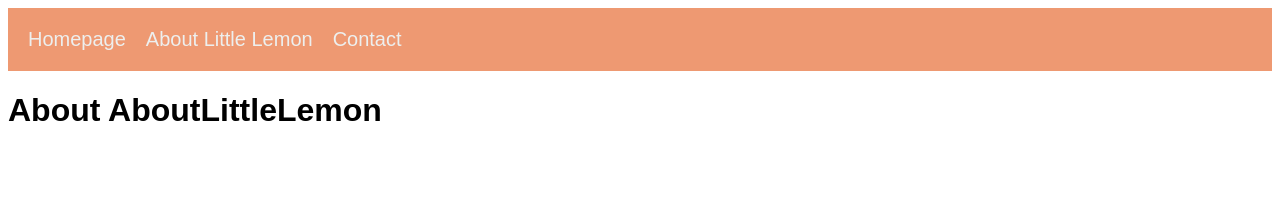
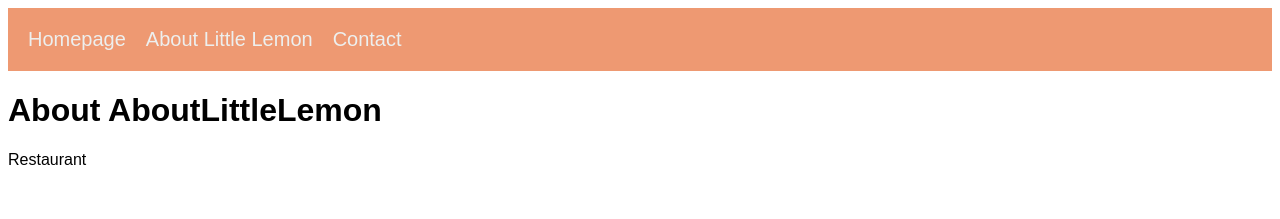
Before and after one commit to Prince-Sedem/React-Navbar, a React (Create React App) app: page /about in a window 1280 px wide. Shown: the top 219 px of the page. Built offline with nearby package versions, Linux system fonts and the light colour scheme.

Commit message:
Update file with paragraph

```diff
--- a/src/AboutLittleLemon.js
+++ b/src/AboutLittleLemon.js
@@ -1,6 +1,9 @@
 function AboutLittleLemon() {
     return (
-        <h1>About AboutLittleLemon</h1>
+        <div>
+            <h1>About AboutLittleLemon</h1>
+            <p>Restaurant</p>
+        </div>
     )
 }
 
```
